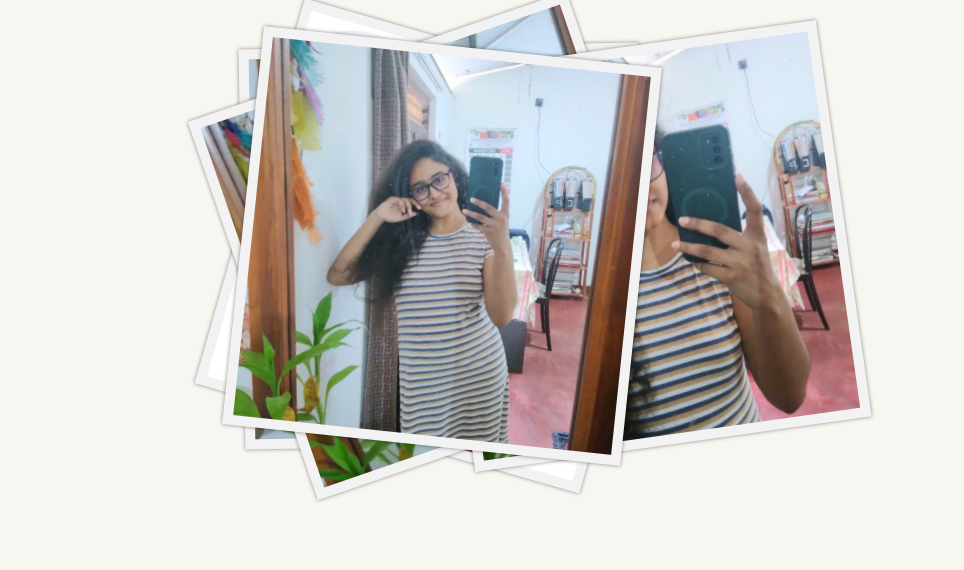
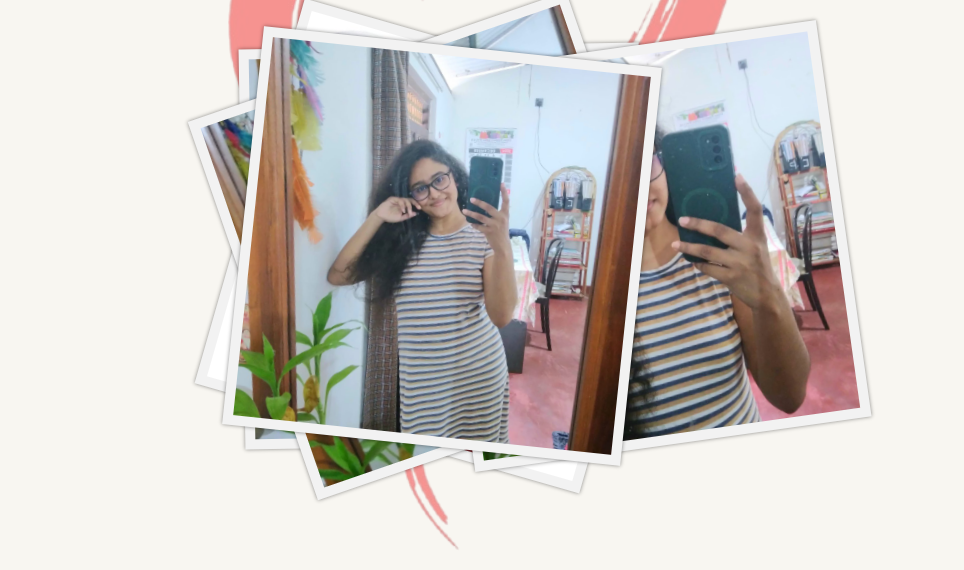
Before and after one commit to oRioN-Genics/Gift, a plain HTML site: page index.html in a window 1280 px wide. Shown: the part 230-800 px from the top of the page, without its empty margins (156-1120 px from the left). Drawn offline with Linux system fonts and the light colour scheme.

Commit message:
bg added

```diff
--- a/index.html
+++ b/index.html
@@ -3,15 +3,15 @@
 <head>
   <meta charset="UTF-8">
   <meta name="viewport" content="width=device-width, initial-scale=1.0">
-  <title>Valentine's Day Flip Book</title>
+  <title>Valentine's Day Surprise</title>
 <link rel="stylesheet" href="styles.css">
 </head>
 <body>
-
-  <div id="hedlinecontainer">
+  <div>
+    <div id="background"></div>
+    <div id="hedlinecontainer">
     <div id="shine">Happy Valentine's Day My Love💞</div>
   </div>
-
 
   <div class="gallery">
     <img src="Ornament.jpg" alt="cute couple kissing">
@@ -20,6 +20,7 @@
     <img src="Smiling_selfie.jpg" alt="Smiling selfie">
     <img src="serious_look.jpg" alt="serious look">
   </div>
+  </div>
 
 </body>
 </html>
--- a/styles.css
+++ b/styles.css
@@ -1,11 +1,25 @@
 .gallery {
     --d: 15s;
-    /* duration */
     display: grid;
-    place-items: center; /* Center both horizontally and vertically */
+    place-items: center;
     width: 380px;
     margin-left: 220px;
   }
+
+  #background {
+    position: fixed;
+    top: 0;
+    left: 0;
+    width: 100%;
+    height: 100%;
+    background-image: url('Big_heart.png');
+    background-size: 40%;
+    background-position: center;
+    background-repeat: no-repeat;
+    z-index: -1;
+    opacity: 0.4;
+  }
+
 
   .gallery > img {
     grid-area: 1/1;
@@ -100,7 +114,7 @@
     -webkit-background-size: 150px;
     -webkit-background-clip: text;
     -webkit-animation-name: shine;
-    -webkit-animation-duration: 3s; /* Adjust the duration as needed */
+    -webkit-animation-duration: 3s;
     -webkit-animation-iteration-count: infinite;
     text-shadow: 0 0px 0px rgba(233, 85, 189, 0.419);
 
@@ -135,9 +149,8 @@
 
   .gallery {
     --d: 10s;
-    /* duration */
     display: grid;
-    place-items: center; /* Center both horizontally and vertically */
+    place-items: center;
     width: 150px;
     margin-left: 60px;
   }
```
Also changed, not shown: Big_heart.png (added), Kissing_couple.jpg (deleted).
